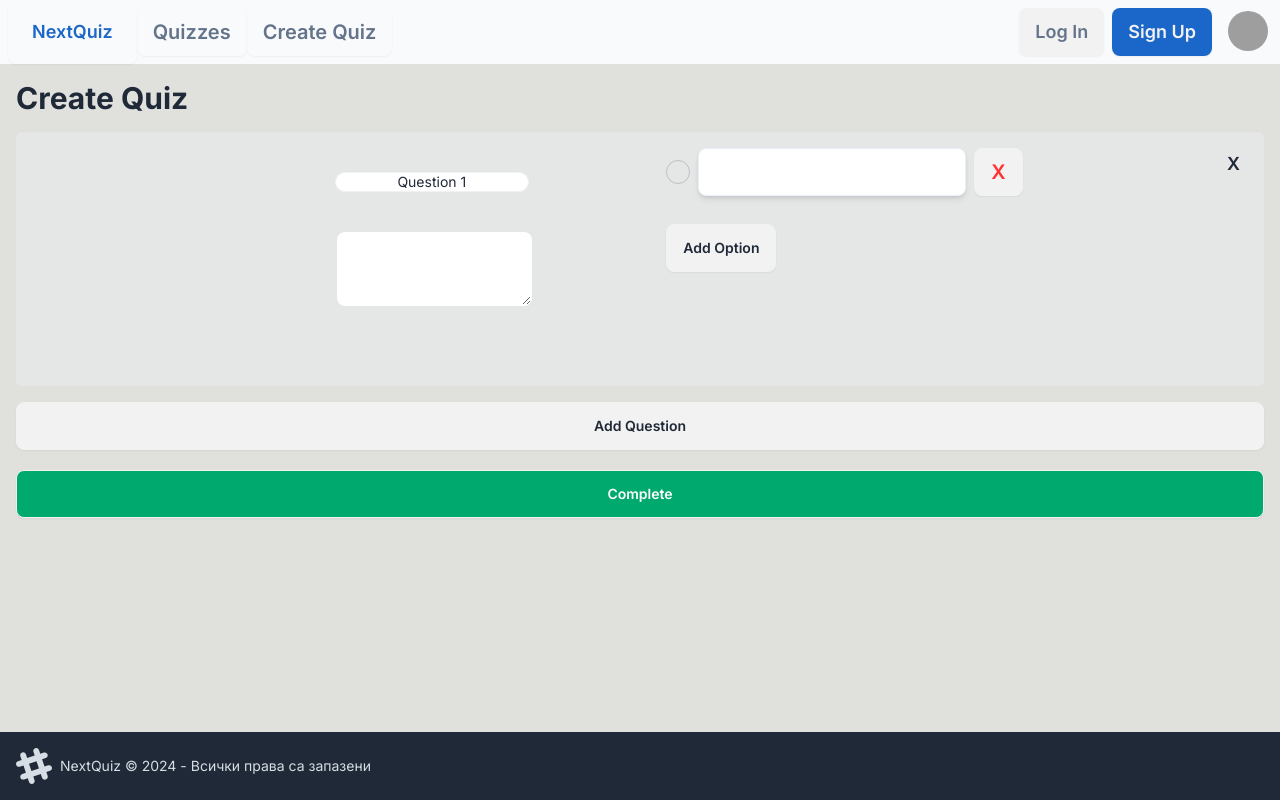
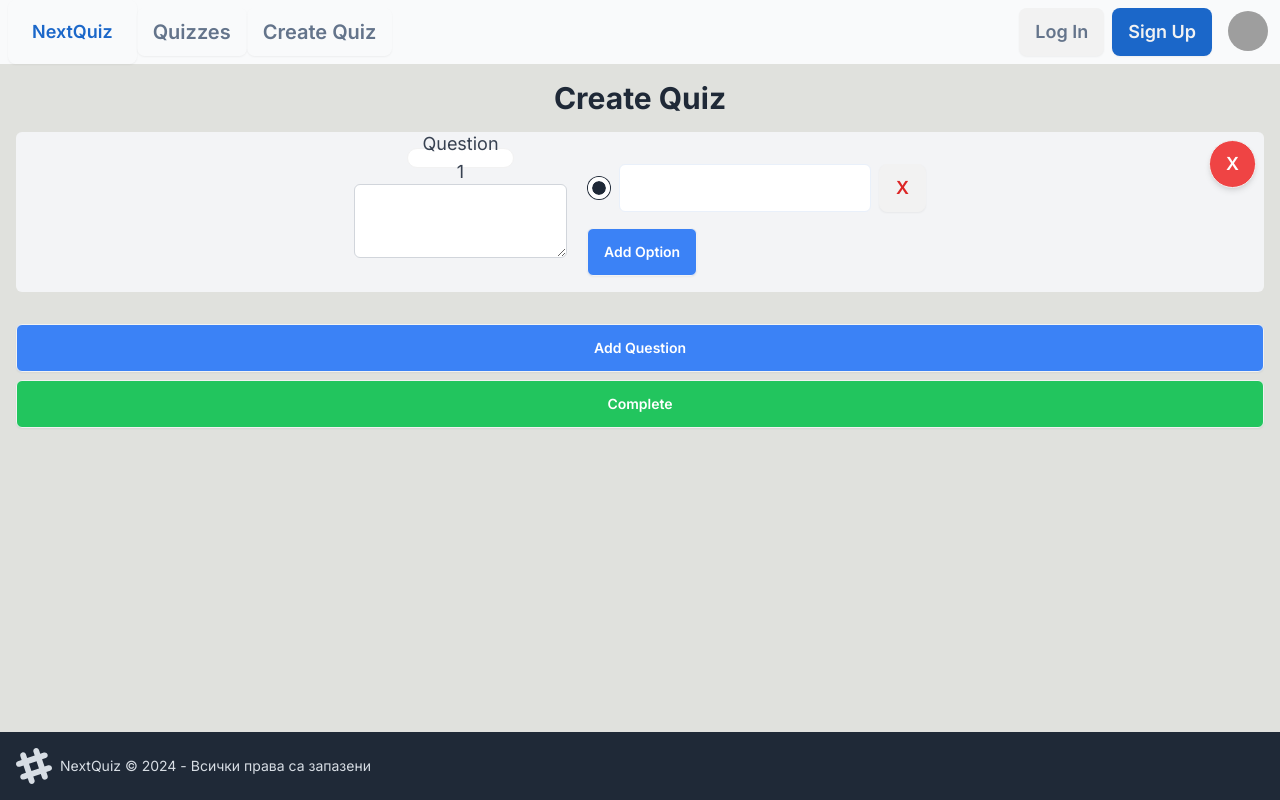
Before and after one commit to RosenIgn/NextQuiz, a Next.js app in the folder QuizApp/Client/quiz-app/: page /createQuiz in a window 1280 px wide. Built offline with nearby package versions, Linux system fonts and the light colour scheme; grey boxes are pictures that could not be loaded.

Commit message:
join quiz and create data completed

```diff
--- a/QuizApp/Client/quiz-app/app/createQuiz/page.js
+++ b/QuizApp/Client/quiz-app/app/createQuiz/page.js
@@ -1,16 +1,24 @@
 "use client";
-
 import { useState } from "react";
 
 const Page = () => {
-  const [questions, setQuestions] = useState([{ question: "", options: [""] }]);
+  const [questions, setQuestions] = useState([
+    { question: "", options: [""], selectedOption: "" },
+  ]);
 
   const submitHandler = () => {
-    // Handle submit logic here
-  }
+    const quizCodeGenerator = Array.from({ length: 6 }, () =>
+      Math.floor(Math.random() * 10)
+    ).join("");
+    console.log(questions);
+    console.log("Quiz Code is:" + quizCodeGenerator);
+  };
 
   const addQuestion = () => {
-    setQuestions([...questions, { question: "", options: [""] }]);
+    setQuestions([
+      ...questions,
+      { question: "", options: [""], selectedOption: "" },
+    ]);
   };
 
   const removeQuestion = (index) => {
@@ -40,28 +48,33 @@ const Page = () => {
   const handleOptionChange = (questionIndex, optionIndex, value) => {
     const updatedQuestions = [...questions];
     updatedQuestions[questionIndex].options[optionIndex] = value;
+    updatedQuestions[questionIndex].selectedOption = value; // Update the selected option for the question
     setQuestions(updatedQuestions);
   };
 
+
   return (
     <div className="flex flex-col container mx-auto p-4">
-      <h1 className="text-3xl font-bold mb-4">Create Quiz</h1>
+      <h1 className="text-3xl font-bold mb-4 text-center text-gray-800">
+        Create Quiz
+      </h1>
 
       {questions.map((question, questionIndex) => (
         <div key={questionIndex} className="relative mb-4">
-          <div className="flex flex-row justify-center bg-base-300 space-y-4 rounded-md w-full">
+          <div className="flex flex-row justify-center bg-gray-100 space-y-4 rounded-md w-full p-4">
             <div className="flex flex-col mr-5">
-              <div
-                className="badge mr-10 mt-10 w-1/2 self-center"
-                label={`Question ${questionIndex + 1}`}
-                onChange={(e) =>
-                  handleQuestionChange(questionIndex, e.target.value)
-                }
-              >
+              <div className="badge mb-4 w-1/2 self-center text-center text-lg text-gray-700">
                 {`Question ${questionIndex + 1}`}
               </div>
 
-              <textarea className="textarea flex-row text-md w-1/2 max-h-44 mt-10 m-20"></textarea>
+              <textarea
+              className="textarea flex-row text-md w-full max-h-44 mb-4 p-2 border border-gray-300 rounded-md focus:outline-none focus:border-blue-400"
+              onChange={(e) => handleQuestionChange(
+                questionIndex,
+                e.target.value
+              )}
+              >
+              </textarea>
             </div>
 
             <div className="space-y-2">
@@ -69,11 +82,20 @@ const Page = () => {
                 <div key={optionIndex} className="flex items-center space-x-2">
                   <input
                     type="radio"
-                    name={`radio-${questionIndex + 1}`}
-                    className="radio mb-5"
+                    name={`radio-${optionIndex + 1}`}
+                    className="radio mb-2"
+                    value={option}
+                    checked={question.selectedOption === option} // Set the checked state based on selectedOption
+                    onChange={(e) =>
+                      handleOptionChange(
+                        questionIndex,
+                        optionIndex,
+                        e.target.value
+                      )
+                    }
                   />
                   <input
-                    className="input border-light-blue mb-5 shadow-md"
+                    className="input border-light-blue mb-2 p-2 border border-gray-300 rounded-md focus:outline-none focus:border-blue-400"
                     onChange={(e) =>
                       handleOptionChange(
                         questionIndex,
@@ -83,23 +105,25 @@ const Page = () => {
                     }
                   />
                   <button
-                    className="btn mb-5 text-xl text-wrong-red"
+                    className="btn mb-2 text-lg text-red-600 font-semibold"
                     onClick={() => removeOption(questionIndex, optionIndex)}
                   >
-                    {" "}
-                    X{" "}
+                    X
                   </button>
                 </div>
               ))}
               {question.options.length <= 3 && (
-                <button className="btn" onClick={() => addOption(questionIndex)}>
+                <button
+                  className="btn bg-blue-500 text-white py-2 px-4 rounded-md"
+                  onClick={() => addOption(questionIndex)}
+                >
                   Add Option
                 </button>
               )}
             </div>
           </div>
           <button
-            className="btn absolute bg-transparent border-none shadow-none text-lg top-0 right-0 mt-2 mr-2"
+            className="btn absolute bg-red-500 text-white py-2 px-4 rounded-full shadow-md text-lg top-0 right-0 mt-2 mr-2"
             onClick={() => removeQuestion(questionIndex)}
           >
             X
@@ -107,10 +131,16 @@ const Page = () => {
         </div>
       ))}
 
-      <button className="btn" onClick={addQuestion}>
+      <button
+        className="btn bg-blue-500 text-white py-2 px-4 rounded-md mt-4"
+        onClick={addQuestion}
+      >
         Add Question
       </button>
-      <button className="btn mt-5 text-base-100 bg-success" onClick={submitHandler}>
+      <button
+        className="btn bg-green-500 text-white py-2 px-4 rounded-md mt-2"
+        onClick={submitHandler}
+      >
         Complete
       </button>
     </div>
--- /dev/null
+++ b/QuizApp/Client/quiz-app/app/joinQuiz/page.js
@@ -0,0 +1,43 @@
+'use client';
+import { useState } from 'react';
+
+const Page = () => {
+  const [quizCode, setQuizCode] = useState('');
+
+  const handleQuizCodeChange = (event) => {
+    setQuizCode(event.target.value);
+  };
+
+  const handleJoinQuiz = () => {
+    // Handle logic to join the quiz using the quiz code
+    console.log(`Joining quiz with code: ${quizCode}`);
+  };
+
+  return (
+    <div className="min-h-screen flex items-center justify-center bg-gradient-to-r from-blue-400 to-green-500">
+      <div className="bg-white p-8 rounded-lg shadow-md">
+        <h1 className="text-3xl font-bold mb-6 text-center text-gray-800">Join Quiz</h1>
+        <div className="mb-6">
+          <label htmlFor="quizCode" className="block text-gray-700 font-semibold mb-2">Quiz Code</label>
+          <input
+            type="text"
+            id="quizCode"
+            className="w-full px-4 py-2 border border-gray-300 rounded-md focus:outline-none focus:border-blue-400"
+            placeholder="Enter quiz code"
+            value={quizCode}
+            onChange={handleQuizCodeChange}
+          />
+        </div>
+        <button
+          className="btn btn-primary w-full"
+          onClick={handleJoinQuiz}
+          disabled={!quizCode}
+        >
+          Join Quiz
+        </button>
+      </div>
+    </div>
+  );
+};
+
+export default Page;
```
